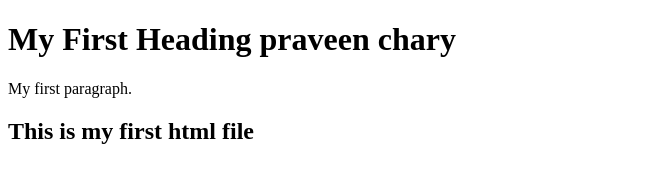
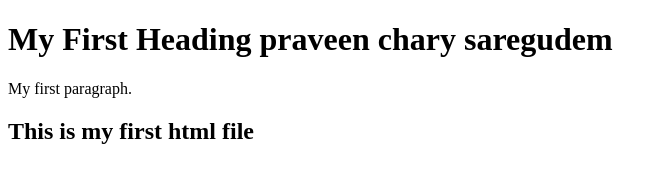
Before and after one commit to praveenchary17/myjenkinsjob, a plain HTML site: page index.html in a window 1280 px wide. Shown: the whole page, without its empty margins (0-667 px from the left). Drawn offline with Linux system fonts and the light colour scheme.

Commit message:
Update index.html

```diff
--- a/index.html
+++ b/index.html
@@ -2,7 +2,7 @@
 <html>
 <body>
 
-<h1>My First Heading praveen chary</h1>
+<h1>My First Heading praveen chary saregudem</h1>
 <p>My first paragraph.</p>
  <h2> This is my first html file </h2>
 
```
